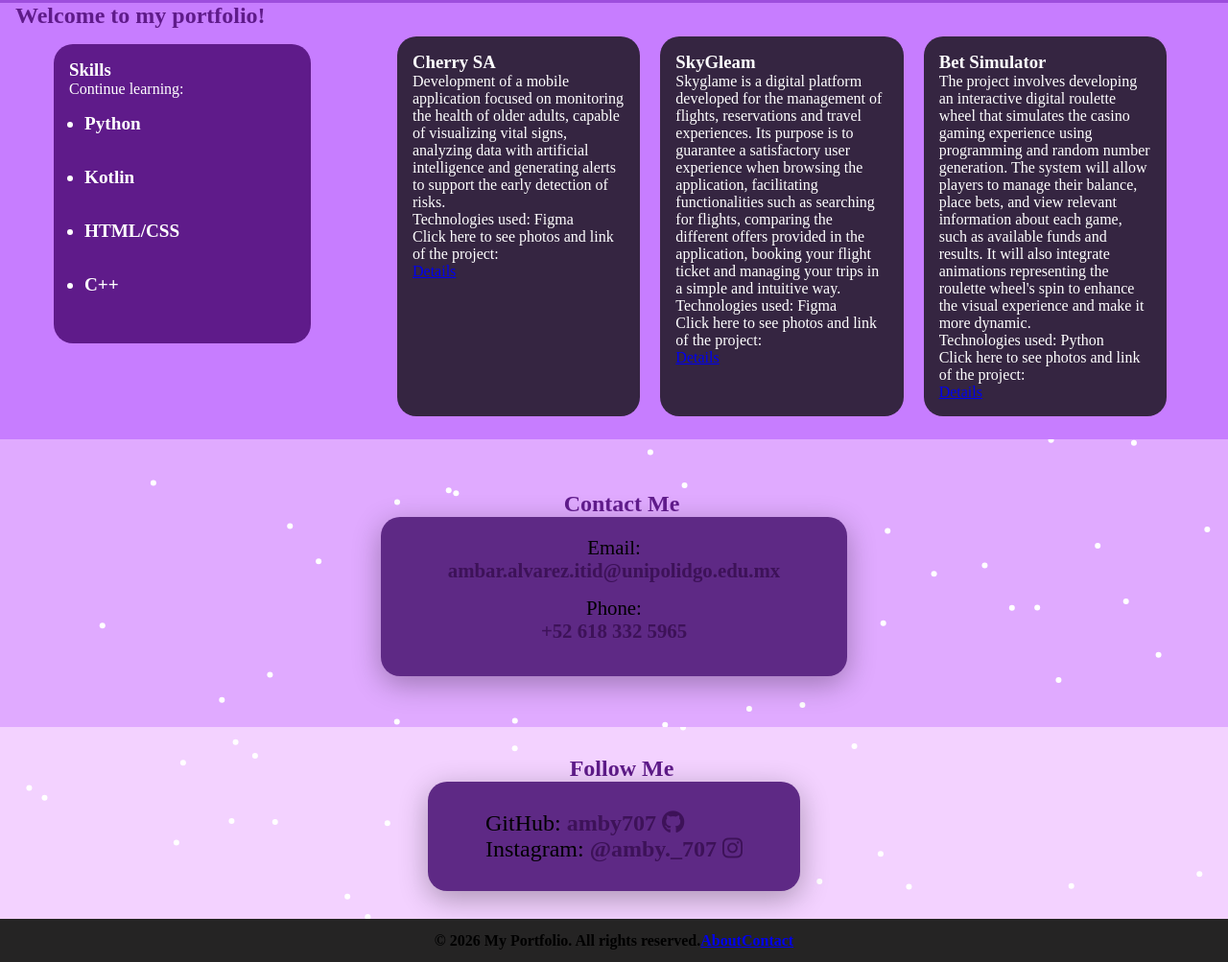
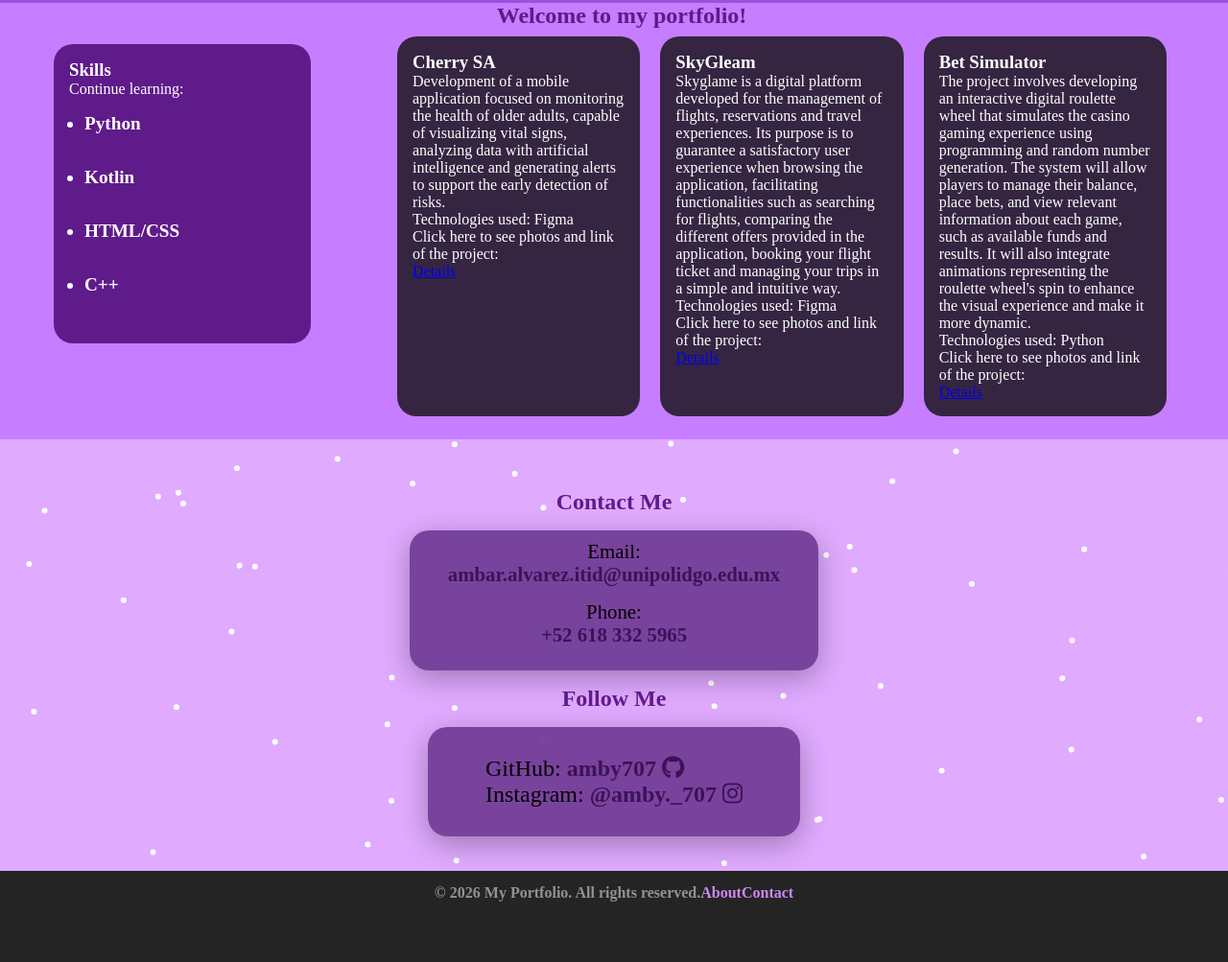
Before and after one commit to amby707/portfolio, a plain HTML site: page index.html in a window 1280 px wide. Shown: the part 425-1428 px from the top of the page at 96% size. After the commit the page ends 1378 px from the top, so only its background shows below. Drawn offline with nearby package versions, Linux system fonts and the light colour scheme; a web font is replaced by a local one.

Commit message:
Add files via upload

```diff
--- a/index.html
+++ b/index.html
@@ -127,10 +127,6 @@
                         +52 618 332 5965
                     </a>
                 </div>
-            </section>
-            <section id="social" class="social">
-                <!-- Partículas de fondo para la sección de redes sociales -->
-                <div id="particles-js"></div>
                 <h2>Follow Me</h2>
                  <div class="social-card">
                     <p>
@@ -152,6 +148,8 @@
                     </p>
                 </div>
             </section>
+
+
 
         </main>
         <footer>
--- a/style.css
+++ b/style.css
@@ -2,6 +2,7 @@
     margin: 0;
     padding: 0;
     box-sizing: border-box;
+    scroll-behavior: smooth;
 }
 html,body{
     font-size: 16px;
@@ -12,6 +13,24 @@
     display: flex;
     align-items: center;
     justify-content: space-between;
+}
+header a,footer a{
+    text-decoration: none;
+    color: #cb88f1;
+}
+header a:hover,footer a:hover{
+    color: #762db3;
+    transition: 0.3s ease;
+}
+a:visited{
+    color: #cb88f1;
+}
+a:active{
+    transform: scale(0.95);
+}
+a:focus{
+    outline: 1.5px solid #cb88f1;
+    outline-offset: 3px;
 }
 img{
     width: 110px;
@@ -46,6 +65,7 @@
     align-items: center;
     justify-content: center;
     font-weight: 600;
+    color: #ffffff80;
 }
 .about{
     background-color: #9d4edd;
@@ -72,14 +92,14 @@
 }
 .about h2{
     color: #400763;
-    text-align: left;
-    margin-left: 1rem;
+    text-align: center;
 }
 .about-content{
     display: flex;
     align-items: center;
     gap: 40px;
     margin: auto;
+    margin-top: 2rem;
     max-width: 1150px;
 }
 .bio{
@@ -95,18 +115,13 @@
 }
 .my-projects h2{
     color: #5F1B8A;
-    text-align: left;
+    text-align: center;
     margin-left: 1rem;
 }
 .contact h2{
     color: #5F1B8A;
     text-align: left;
-    margin-left: 1rem;
-}
-.social h2{
-    color:#5F1B8A;
-    text-align: left;
-    margin-left: 1rem;
+    margin: 1rem;
 }
 .project{
     background-color: #352541;
@@ -142,15 +157,6 @@
     height: 40px;
     width: 150px;
 }
-.social{
-    position: relative;
-    display: flex;
-    flex-direction: column;
-    align-items: center;
-    justify-content: center;
-    overflow: hidden;
-    height: 200px;
-}
 #particles-js{
     position: absolute;
     top: 0;
@@ -164,7 +170,7 @@
     z-index: 1;
 }
 .social-card{
-    background: #5e2985;
+    background: #5f2985cb;
     padding: 30px 60px;
     border-radius: 20px;
     backdrop-filter: blur(20px);
@@ -186,7 +192,7 @@
     flex-direction:column;
     align-items:center;
     justify-content:center;
-    height:300px;
+    height: 450px;
     overflow:hidden;
 }
 #particles-contact{
@@ -202,8 +208,8 @@
     z-index:1;
 }
 .contact-card{
-    background:#5e2985;
-    padding:20px 70px;
+    background:#5e2985cb;
+    padding:10px 40px;
     border-radius:20px;
     backdrop-filter:blur(20px);
     box-shadow:0 8px 30px rgba(0,0,0,0.3);
```
